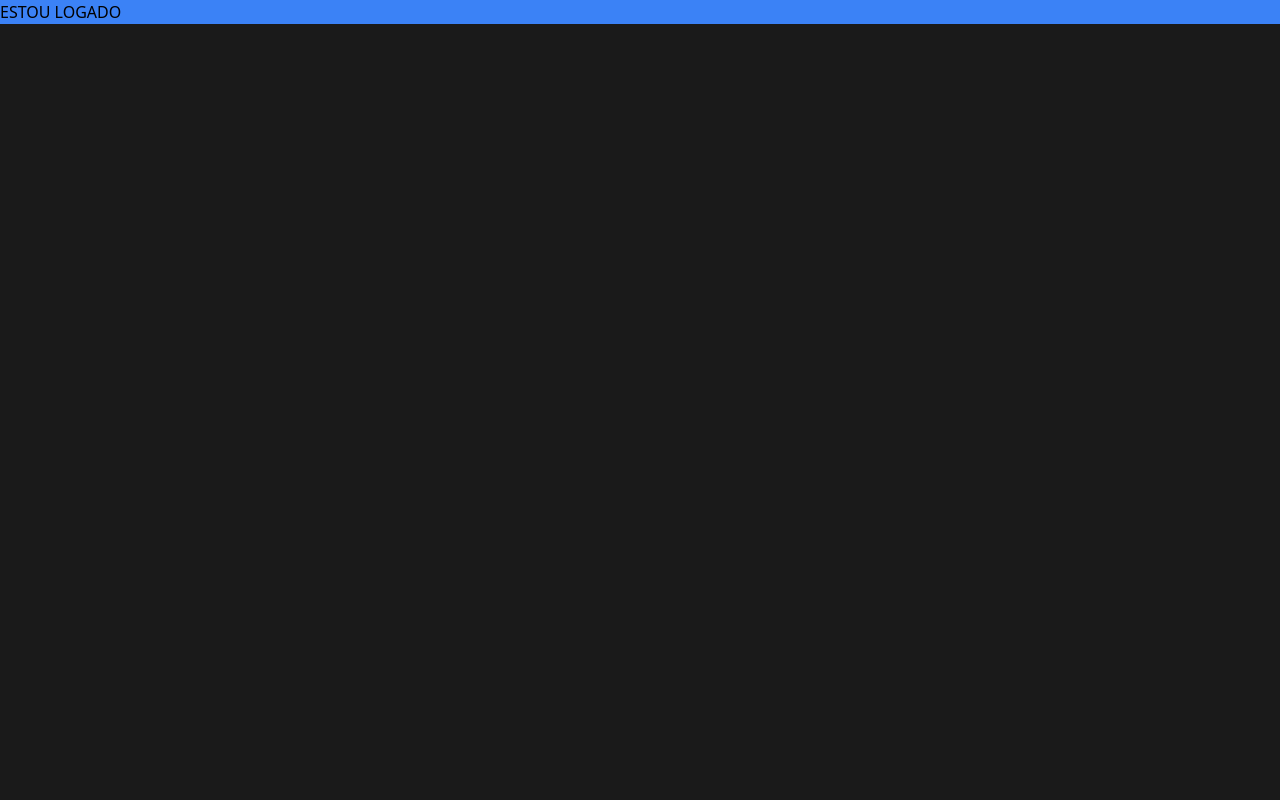
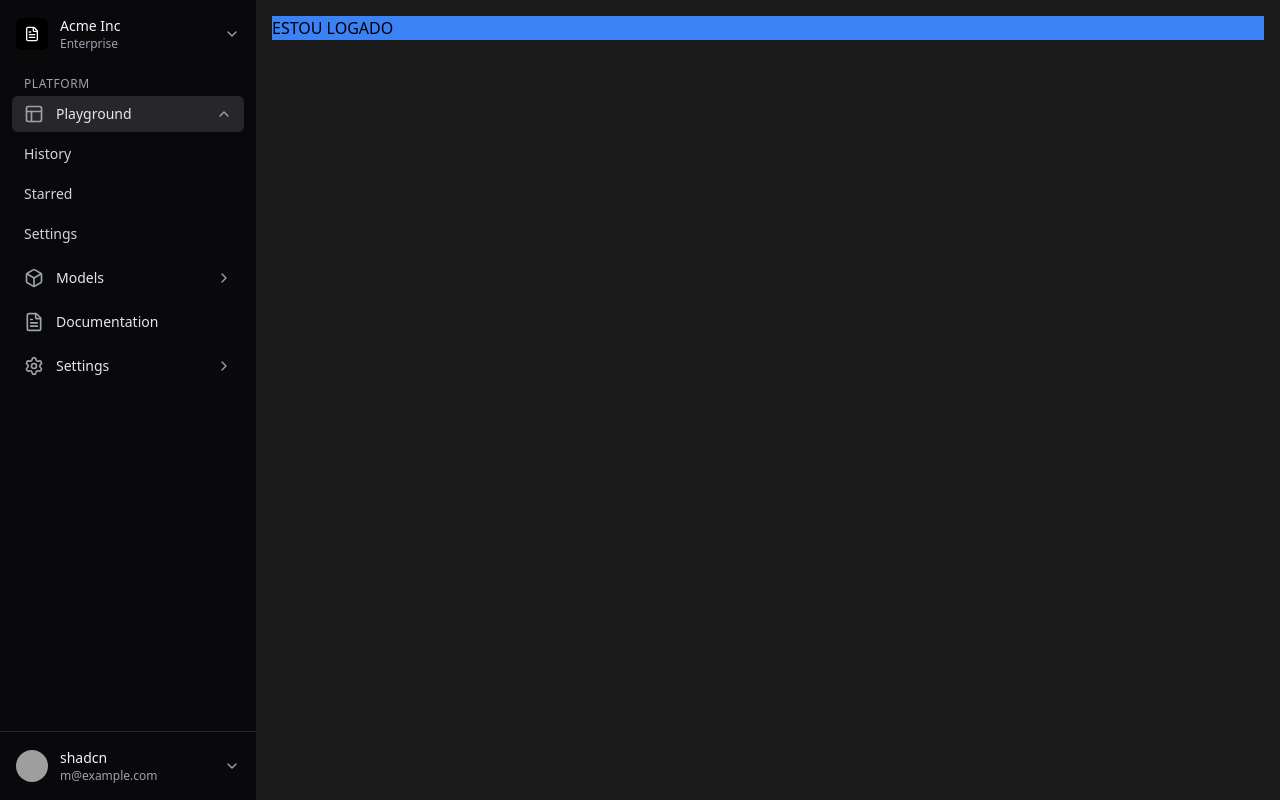
Before and after one commit to pabloalves01/service-desk, a Vue app in the folder frontend/: page / in a window 1280 px wide. Built offline with nearby package versions, Linux system fonts and the light colour scheme; sample sign-in values are in the browser's storage; grey boxes are pictures that could not be loaded.

Commit message:
View sidenav if requiresAuth true

```diff
--- a/frontend/src/App.vue
+++ b/frontend/src/App.vue
@@ -1,12 +1,15 @@
 <script setup>
-import { ref, onMounted } from 'vue'
+import { useRoute } from 'vue-router'
 import Sidebar from './components/comum/sidebar.vue'
+
+const route = useRoute()
+
 </script>
 
 <template>
-  <div class="container">
-    <!-- <Sidebar /> -->
-    <main>
+  <div class="flex h-screen">
+    <Sidebar v-if="route.meta.requiresAuth" class="w-64 bg-gray-800" />
+    <main class="flex-1 p-4">
       <router-view />
     </main>
   </div>
```
